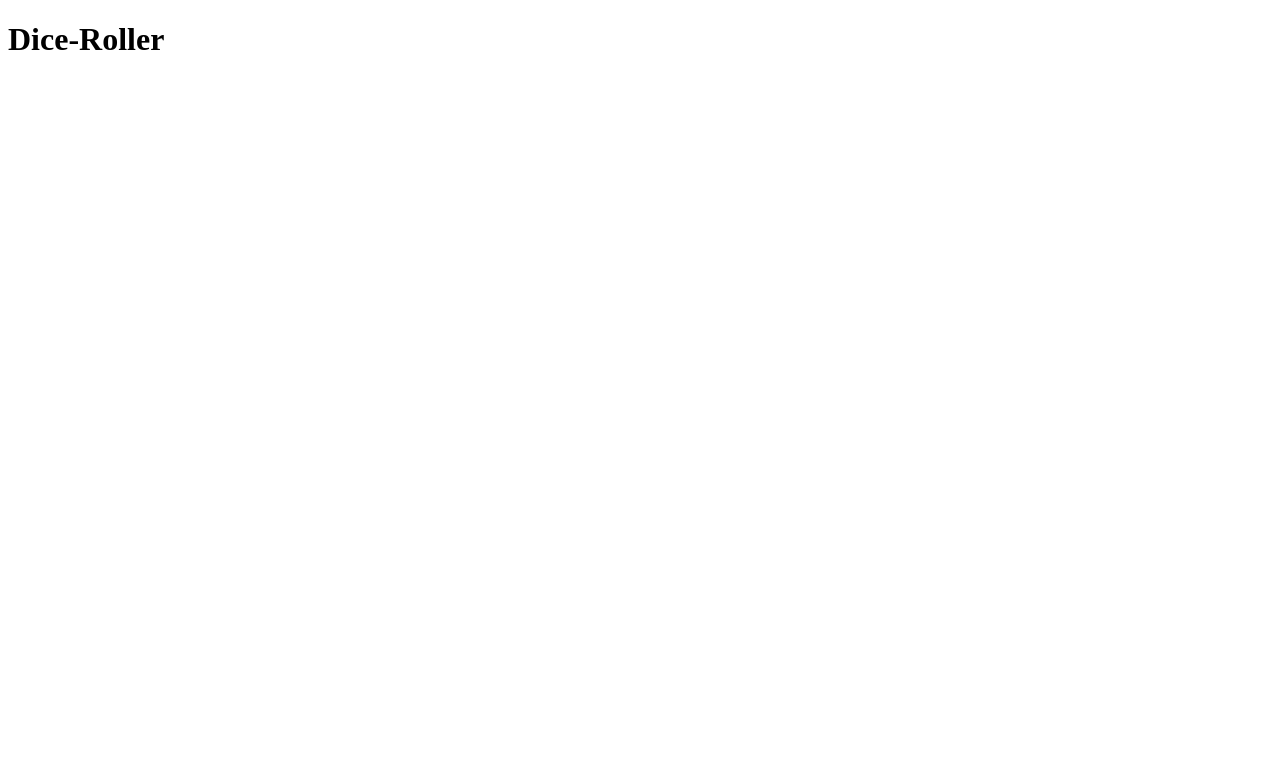
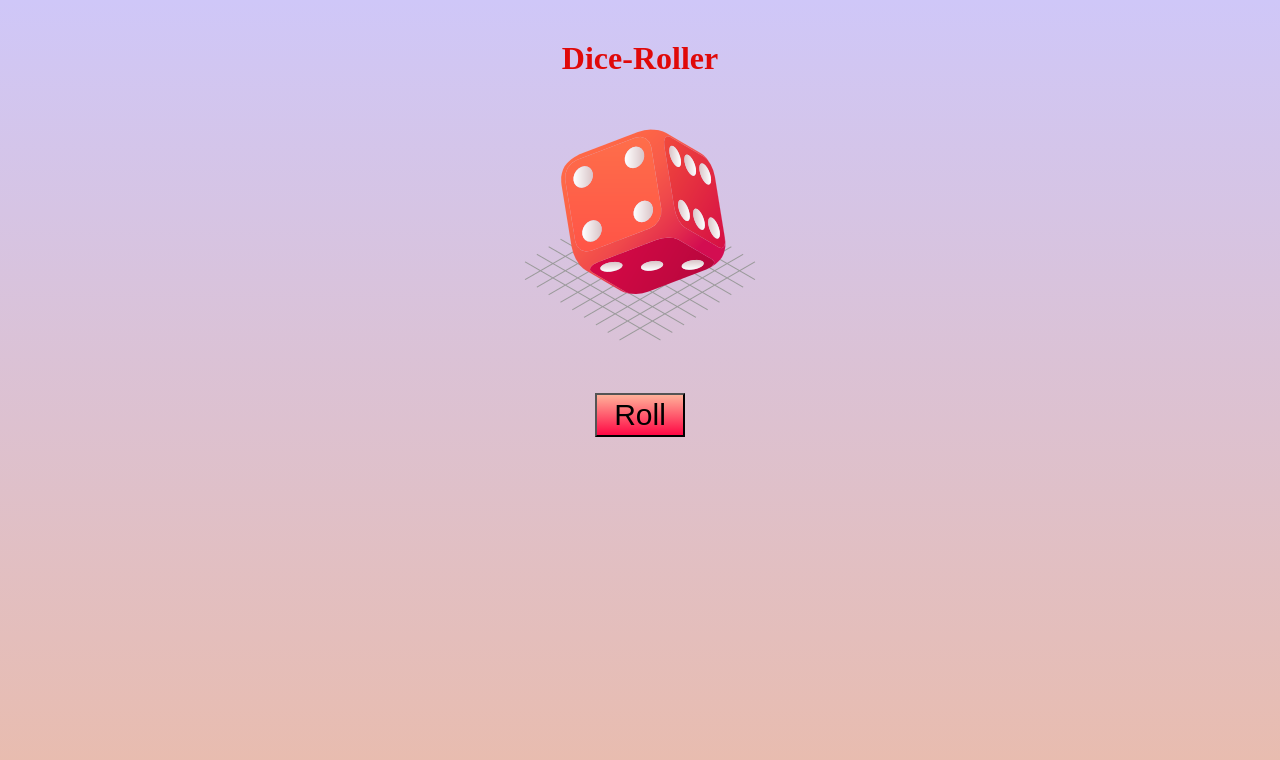
Before and after one commit to sakshisalke/dice_roller, a plain HTML site: page index.html in a window 1280 px wide. Drawn offline with Linux system fonts and the light colour scheme.

Commit message:
Basic design completed

```diff
--- a/index.html
+++ b/index.html
@@ -4,9 +4,39 @@
     <meta charset="UTF-8">
     <meta name="viewport" content="width=device-width, initial-scale=1.0">
     <title>Dice-Roller</title>
+    <style>
+        body{
+            background-image: linear-gradient(to top, #ebbba7 0%, #cfc7f8 100%);
+            height: 100vh;
+        }
+        .heading-title{
+            text-align: center;
+            color: rgb(224, 9, 9);
+            margin-top: 40px;
+        }
+        .dice-img{
+            display: block;
+            margin: 30px auto;
+        }
+        .btn{
+            display: block;
+            margin: 30px auto;
+            width: 90px;
+            font-size: 30px;
+            padding: 3px 10px;
+            background-image: linear-gradient(to top, #ff0844 0%, #ffb199 100%);
+        }
+    </style>
 </head>
 <body>
-    <h1>Dice-Roller</h1>
+    <h1 class="heading-title" id="dice">Dice-Roller</h1>
+
+    <img src="./img/default.png" alt="" class="dice-img">
+    <button class="btn">Roll</button>
+
+    <script>
+        fuction
+    </script>
 
 </body>
 </html>
```
